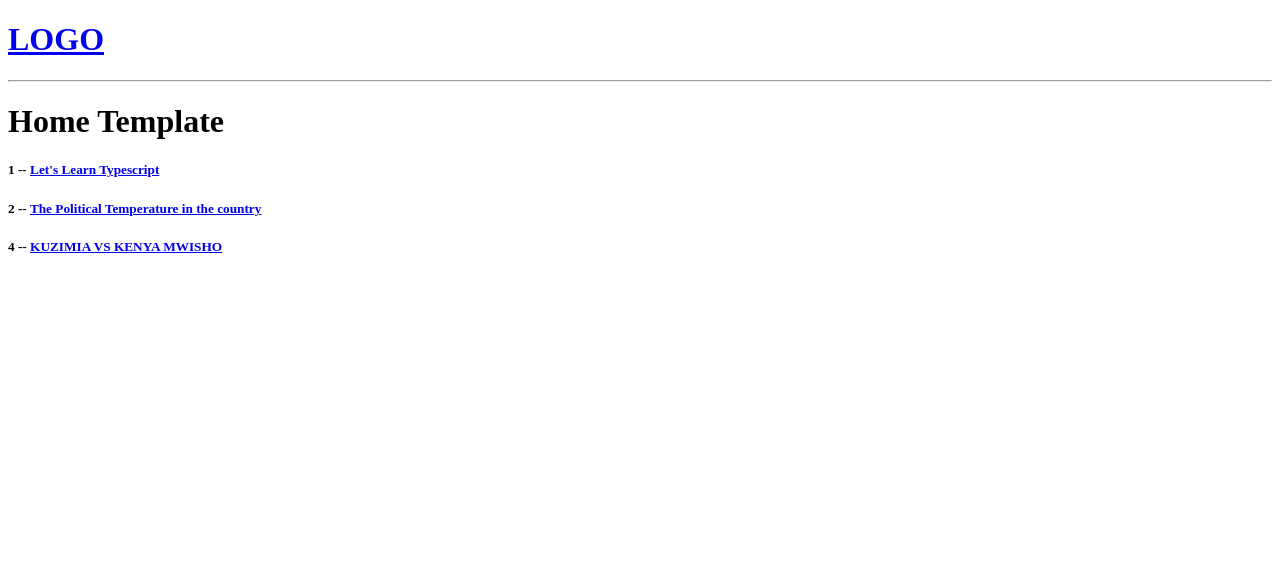
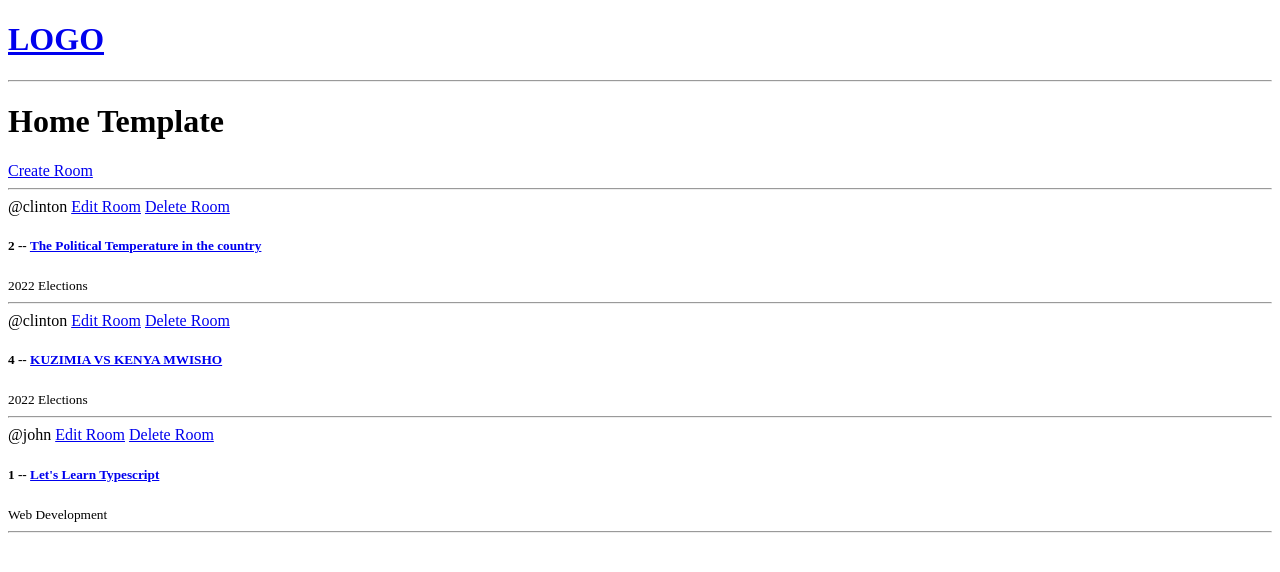
Before and after one commit to LordeOfTheWing/vybez, a Django app: page / in a window 1280 px wide. Shown: the top 572 px of the page. Run offline with Django 4.2, Linux system fonts and the light colour scheme; data comes from the database, SQL or seed files in the repository; both versions use the stored data as it was after the commit.

Commit message:
Implement CRUD functionality for the various chat rooms model

```diff
--- a/tubonge/models.py
+++ b/tubonge/models.py
@@ -20,6 +20,9 @@ class Room(models.Model):
     updated = models.DateTimeField(auto_now=True)
     created = models.DateTimeField(auto_now_add=True)
 
+    class Meta:
+        ordering = ['-updated', '-created']
+
     def __str__(self):
         return self.name
 
--- a/tubonge/templates/tubonge/home.html
+++ b/tubonge/templates/tubonge/home.html
@@ -1,12 +1,20 @@
 {% extends 'main.html' %} {% block content%}
 <h1>Home Template</h1>
 <div>
+  <a href="{% url 'create-room' %}">Create Room</a>
+  <hr />
   <div>
     {% for room in rooms %}
-    <div>
+
+    <span>@{{room.host.username}}</span>
+      <a href="{% url 'update-room' room.id %}">Edit Room</a>
+      <a href="{% url 'delete-room' room.id %}">Delete Room</a>
+
       <h5>
         {{room.id}} -- <a href="{% url 'room' room.id %}"> {{room.name}} </a>
       </h5>
+      <small>{{room.topic.name}}</small>
+      <hr />
     </div>
     {% endfor %}
   </div>
--- a/tubonge/urls.py
+++ b/tubonge/urls.py
@@ -5,4 +5,9 @@ from . import views
 
 urlpatterns = [path('', views.home, name="home"),
                path('room/<str:pk>/', views.room, name="room"),
+               path('create-room/', views.createRoom, name="create-room"),
+               path('update-room/<str:pk>/',
+                    views.updateRoom, name="update-room"),
+               path('delete-room/<str:pk>/',
+                    views.deleteRoom, name="delete-room"),
                ]
--- a/tubonge/views.py
+++ b/tubonge/views.py
@@ -1,5 +1,6 @@
-from django.shortcuts import render
+from django.shortcuts import render, redirect
 from .models import Room
+from .forms import RoomForm
 # Create your views here.
 
 
@@ -13,3 +14,40 @@ def room(request, pk):
     room = Room.objects.get(id=pk)
     context = {'room': room}
     return render(request, 'tubonge/room.html', context)
+
+
+def createRoom(request):
+    form = RoomForm()
+
+    if request.method == 'POST':
+        form = RoomForm(request.POST)
+        if form.is_valid():
+            form.save()
+            return redirect('home')
+
+    context = {"form": form}
+    return render(request, 'tubonge/room_form.html', context)
+
+
+def updateRoom(request, pk):
+    room = Room.objects.get(id=pk)
+    form = RoomForm(instance=room)
+
+    if request.method == 'POST':
+        form = RoomForm(request.POST, instance=room)
+        if form.is_valid():
+            form.save()
+            return redirect('home')
+
+    context = {'form': form}
+    return render(request, 'tubonge/room_form.html', context)
+
+
+def deleteRoom(request, pk):
+    room = Room.objects.get(id=pk)
+
+    if request.method == 'POST':
+        room.delete()
+        return redirect('home')
+
+    return render(request, 'tubonge/delete.html', {'obj': room})
```
Also changed, not shown: tubonge/forms.py (added, +9 -0 lines), tubonge/templates/tubonge/delete.html (added, +10 -0 lines), tubonge/templates/tubonge/room_form.html (added, +10 -0 lines), db.sqlite3.
